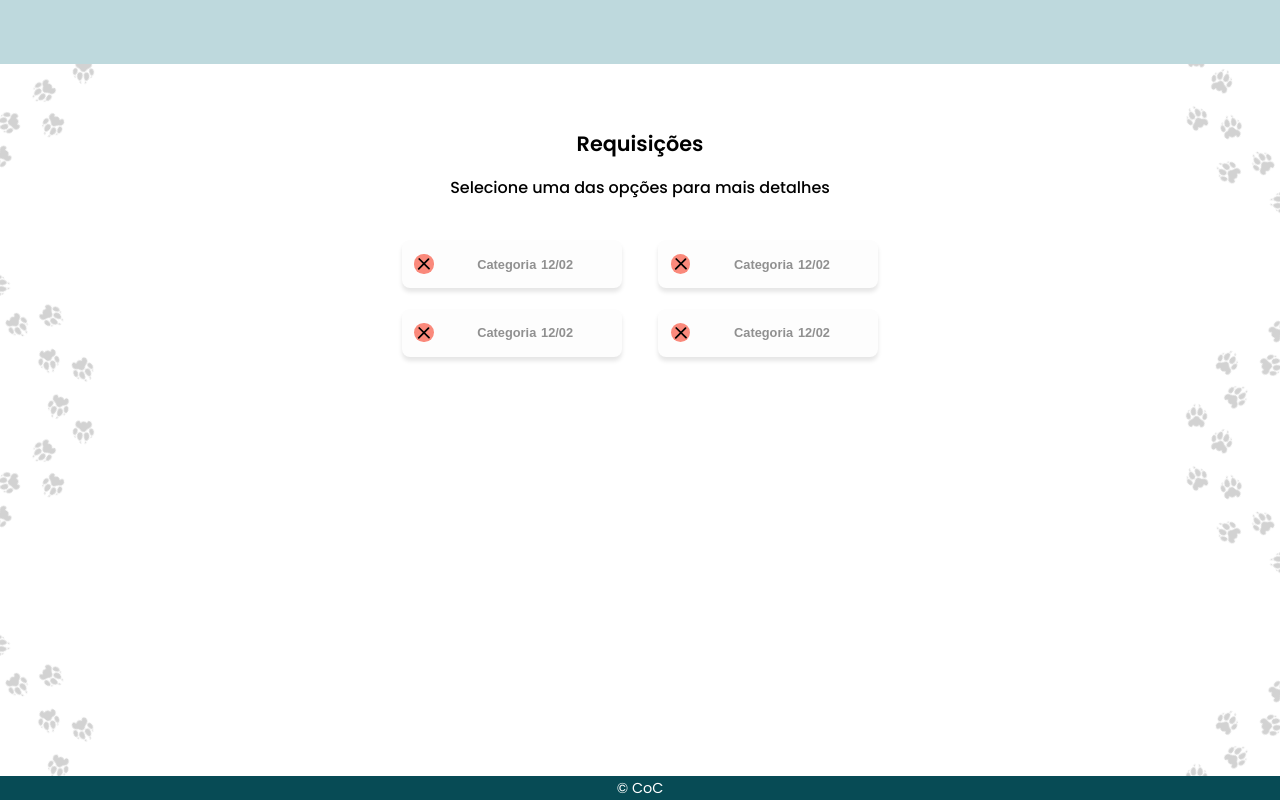
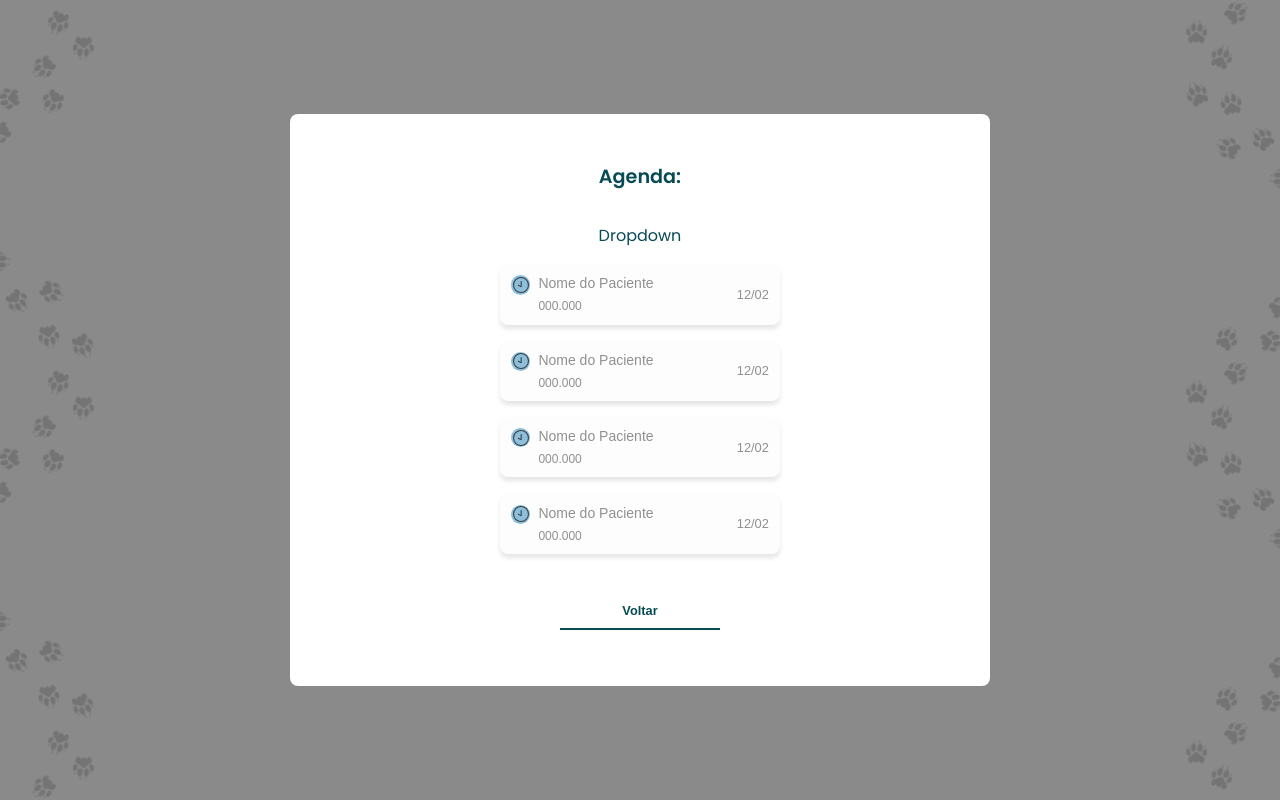
Before and after one commit to jorgelucasalm/petcare, a React (Create React App) app: page / in a window 1280 px wide. Built offline with nearby package versions, Linux system fonts and the light colour scheme.

Commit message:
feat: adiciona layout básico da tela "Agenda"

```diff
--- a/src/App.js
+++ b/src/App.js
@@ -2,13 +2,15 @@ import Login from "./pages/Login";
 import NotFound from "./pages/NotFound";
 import Cadastro from "./pages/Cadastro";
 import Requisitions from "./pages/Requisitions";
+import Agenda from "./pages/Agenda";
 
 function App() {
   return (
     //<Login />
     //<Cadastro />
     //<Categories />
-    <Requisitions/>
+    //<Requisitions/>
+    <Agenda />
   );
 }
 
--- /dev/null
+++ b/src/pages/Agenda/index.js
@@ -0,0 +1,92 @@
+import SecundaryButton from '../../components/SecundaryButton';
+import PatientButton from './components/PatientButton'
+
+import Clock from '../../assets/img/clock.svg';
+import Check from '../../assets/img/check.svg';
+import Cancel from '../../assets/img/cancel.svg';
+
+import { Container, Card, Content, TextBox, Buttons } from './style';
+
+function Agenda() {
+  return (
+    <>
+      <Container>
+        <Card>
+          <header>
+            <h2>Agenda:</h2>
+          </header>
+
+          <Content>
+              Dropdown
+
+            <PatientButton>
+              <div>
+                <span>
+                  <img src={Clock} />
+                </span>
+
+                <TextBox>
+                  <h3>Nome do Paciente</h3>
+                  <p>000.000</p>
+                </TextBox>
+              </div>
+
+              <p>12/02</p>
+            </PatientButton>
+
+            <PatientButton>
+              <div>
+                <span>
+                  <img src={Clock} />
+                </span>
+
+                <TextBox>
+                  <h3>Nome do Paciente</h3>
+                  <p>000.000</p>
+                </TextBox>
+              </div>
+
+              <p>12/02</p>
+            </PatientButton>
+
+            <PatientButton>
+              <div>
+                <span>
+                  <img src={Clock} />
+                </span>
+
+                <TextBox>
+                  <h3>Nome do Paciente</h3>
+                  <p>000.000</p>
+                </TextBox>
+              </div>
+
+              <p>12/02</p>
+            </PatientButton>
+
+            <PatientButton>
+              <div>
+                <span>
+                  <img src={Clock} />
+                </span>
+
+                <TextBox>
+                  <h3>Nome do Paciente</h3>
+                  <p>000.000</p>
+                </TextBox>
+              </div>
+
+              <p>12/02</p>
+            </PatientButton>
+          </Content>
+
+          <Buttons>
+            <SecundaryButton>Voltar</SecundaryButton>
+          </Buttons>
+        </Card>
+      </Container>
+    </>
+  );
+}
+
+export default Agenda;
--- /dev/null
+++ b/src/pages/Agenda/style.js
@@ -0,0 +1,92 @@
+import styled from 'styled-components';
+import Pata from '../../assets/img/background-paws.svg';
+import Pata2 from '../../assets/img/background-paws2.svg';
+
+export const Container = styled.div`
+  display: flex;
+  padding: 2rem;
+  flex-direction: column;
+  align-items: center;
+  justify-content: center;
+  background: url(${Pata}) left repeat-y, url(${Pata2}) right repeat-y;
+  height: 100vh;
+  background-color: #3c3c3c99;
+
+  @media (max-width: 700px) {
+    overflow: auto;
+    background-repeat: no-repeat;
+  }
+`;
+
+export const Card = styled.div`
+  width: 100%;
+  min-width: 300px;
+  max-width: 700px;
+  max-height: 650px;
+  background-color: #ffffff;
+  color: #074b55;
+  display: flex;
+  flex-direction: column;
+  align-items: center;
+  justify-content: center;
+  border-radius: 0.5rem;
+  gap: 1rem;
+  padding: 2rem 0rem;
+
+  header {
+    display: flex;
+    flex-direction: column;
+    align-items: center;
+    justify-content: center;
+    gap: 0.5rem;
+    padding: 1rem;
+
+    h2 {
+      font-size: 1.2rem;
+      font-weight: 600;
+    }
+
+    p {
+      font-size: 0.8rem;
+      text-align: center;
+      padding: 0.5rem;
+    }
+  }
+  @media (max-width: 700px) {
+    margin: 0;
+  }
+`;
+
+export const Content = styled.div`
+  display: flex;
+  align-items: center;
+  justify-content: center;
+  gap: 1rem;
+  flex-direction: column;
+  width: 700px;
+`;
+
+export const TextBox = styled.div`
+  display: flex;
+  flex-direction: column;
+  align-items: baseline;
+  justify-content: baseline;
+
+  h3 {
+    font-style: normal;
+    font-weight: 500;
+    font-size: 14px;
+  }
+
+  p {
+    font-weight: 400;
+    font-size: 12px;
+  }
+`;
+
+export const Buttons = styled.div`
+  display: flex;
+  flex-direction: column;
+  align-items: center;
+  padding: 1.5rem;
+`;
```
